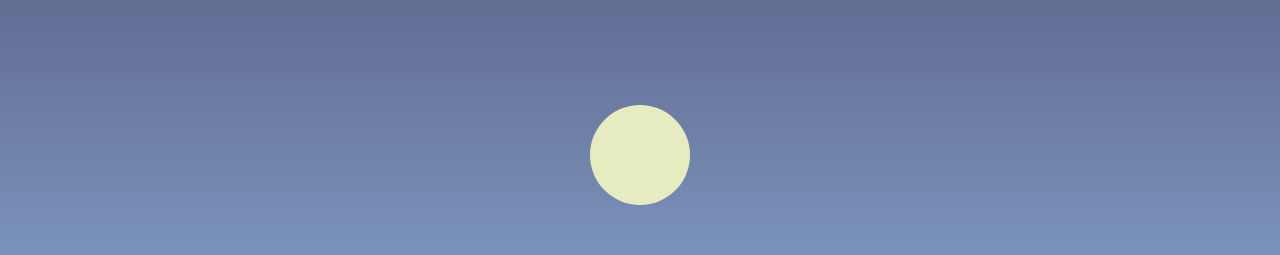
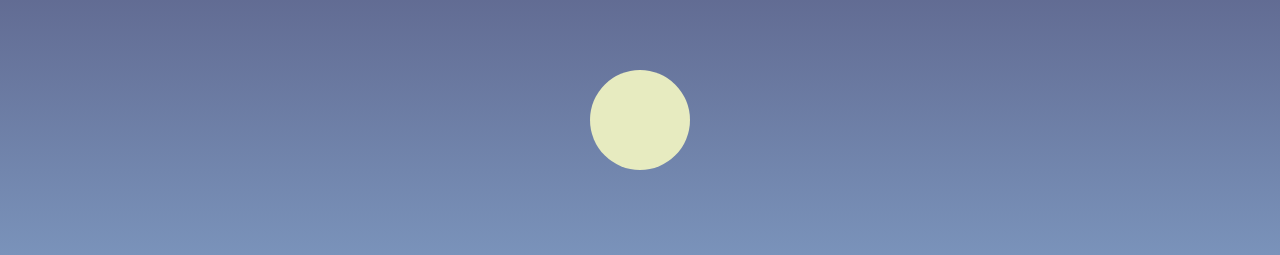
Before and after one commit to regitzehn/portfolio, a plain HTML site: page portfolio.html in a window 1280 px wide. Shown: the part 288-543 px from the top of the page. Drawn offline with Linux system fonts and the light colour scheme; a web font is replaced by a local one.

Commit message:
moon rettelse

```diff
--- a/generel.css
+++ b/generel.css
@@ -17,7 +17,7 @@ body {
 #univers {
   display: grid;
   place-items: center;
-  height: 100vh;
+  height: 90vh;
   background: #4b476e;
 }
 
@@ -33,6 +33,16 @@ body {
   max-width: 100px;
   width: 100px;
   height: 100px;
+  border-radius: 50%;
+  background-color: rgba(231, 235, 192, 1);
+}
+
+.moon2 {
+  display: grid;
+  max-width: 100px;
+  width: 100px;
+  height: 100px;
+  margin-bottom: 70px;
   border-radius: 50%;
   background-color: rgba(231, 235, 192, 1);
 }
@@ -130,7 +140,7 @@ header {
     margin: 10px;
   }
 
-  /* jeg har givet dem en transform translat - de rykker sig ift til deres og pladcering */
+  /* jeg har givet dem en transform translate - 5px, -5px er 5px til højre på x-aksen, 5px er op ad y-aksen */
 
   .burger.active .dot:nth-child(1) {
     transform: translate(5px, -5px);
--- a/portfolio.html
+++ b/portfolio.html
@@ -37,7 +37,7 @@
     </header>
     <section id="univers2">
       <!-- <h1>regitze holm nykjær</h1> -->
-      <div class="moon"></div>
+      <div class="moon2"></div>
       <!-- <h1 id="portfolio">portfolio</h1> -->
     </section>
     <section id="web"></section>
```
Also changed, not shown: index.html (+2 -2 lines).
